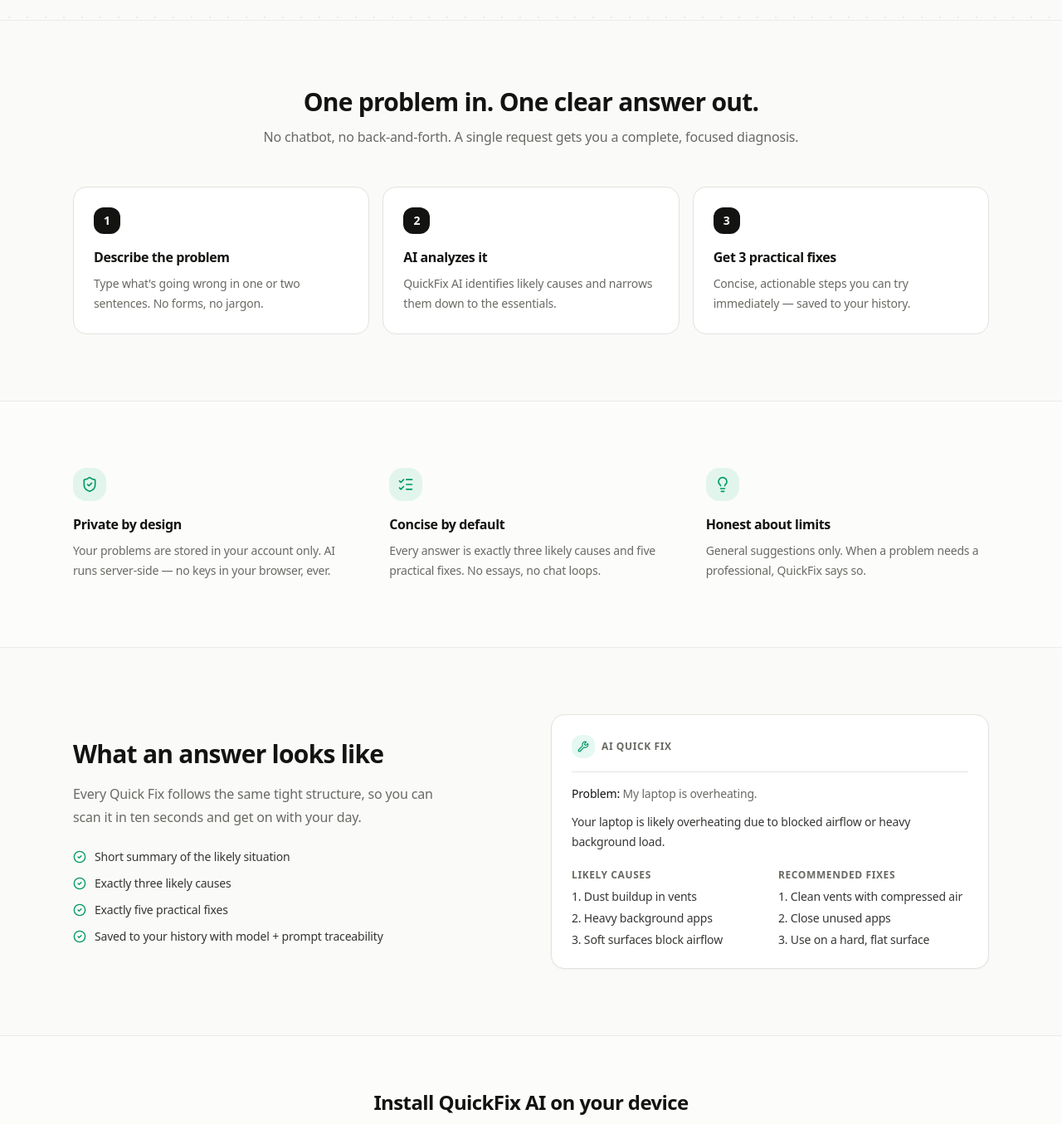
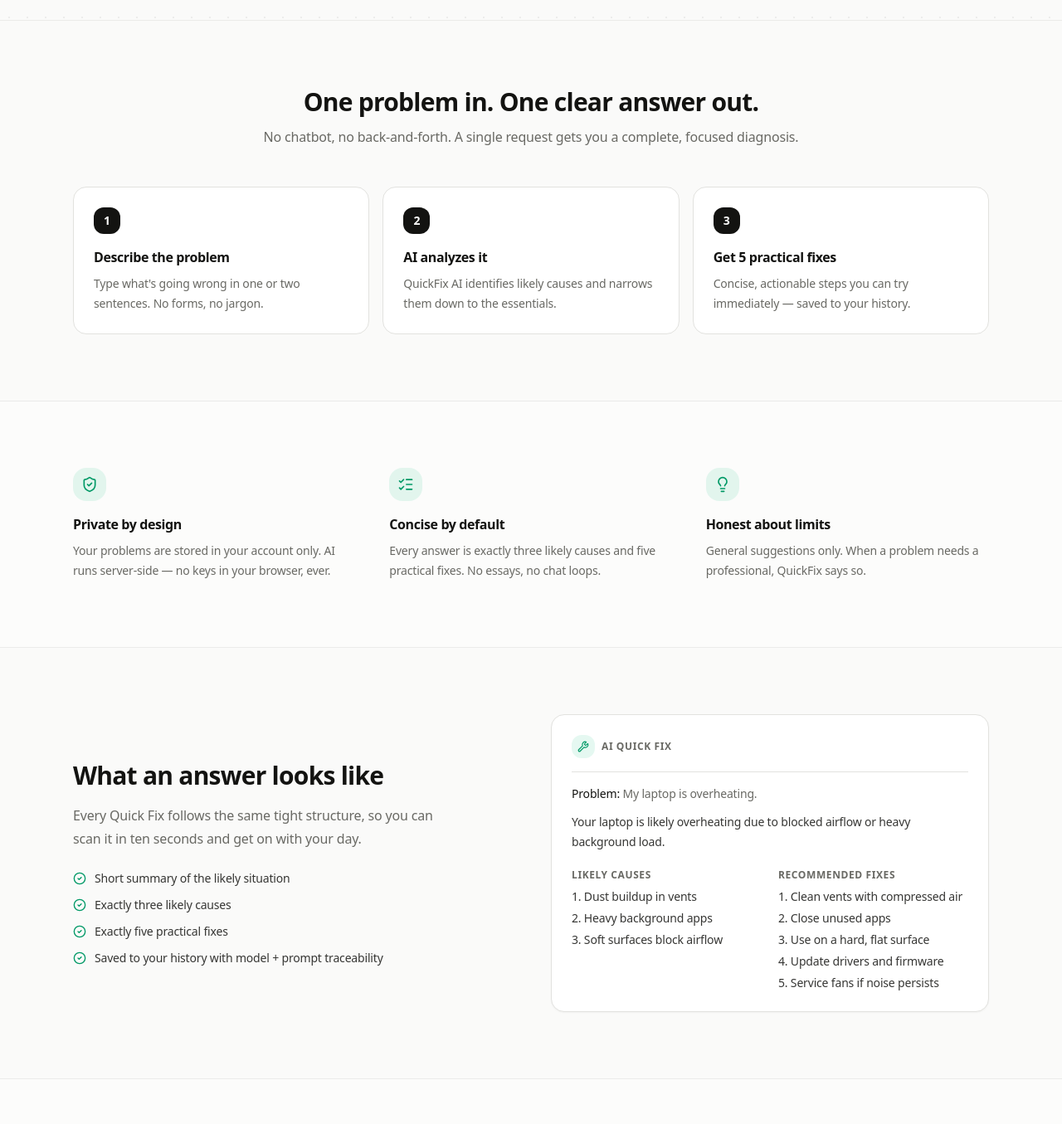
Before and after one commit to InFeRnUSoP809/quick-fix, a React (Vite) app: page / in a window 1280 px wide. Shown: the part 781-2136 px from the top of the page at 83% size. Built offline with nearby package versions, Linux system fonts and the light colour scheme; no server answers.

Commit message:
Freebuff: You have not updated in user pages i still can see 3 page...

```diff
--- a/src/pages/Landing.tsx
+++ b/src/pages/Landing.tsx
@@ -40,7 +40,7 @@
     body: "QuickFix AI identifies likely causes and narrows them down to the essentials.",
   },
   {
-    title: "Get 3 practical fixes",
+    title: "Get 5 practical fixes",
     body: "Concise, actionable steps you can try immediately — saved to your history.",
   },
 ];
@@ -297,6 +297,8 @@
                   <li>1. Clean vents with compressed air</li>
                   <li>2. Close unused apps</li>
                   <li>3. Use on a hard, flat surface</li>
+                  <li>4. Update drivers and firmware</li>
+                  <li>5. Service fans if noise persists</li>
                 </ol>
               </div>
             </div>
```
